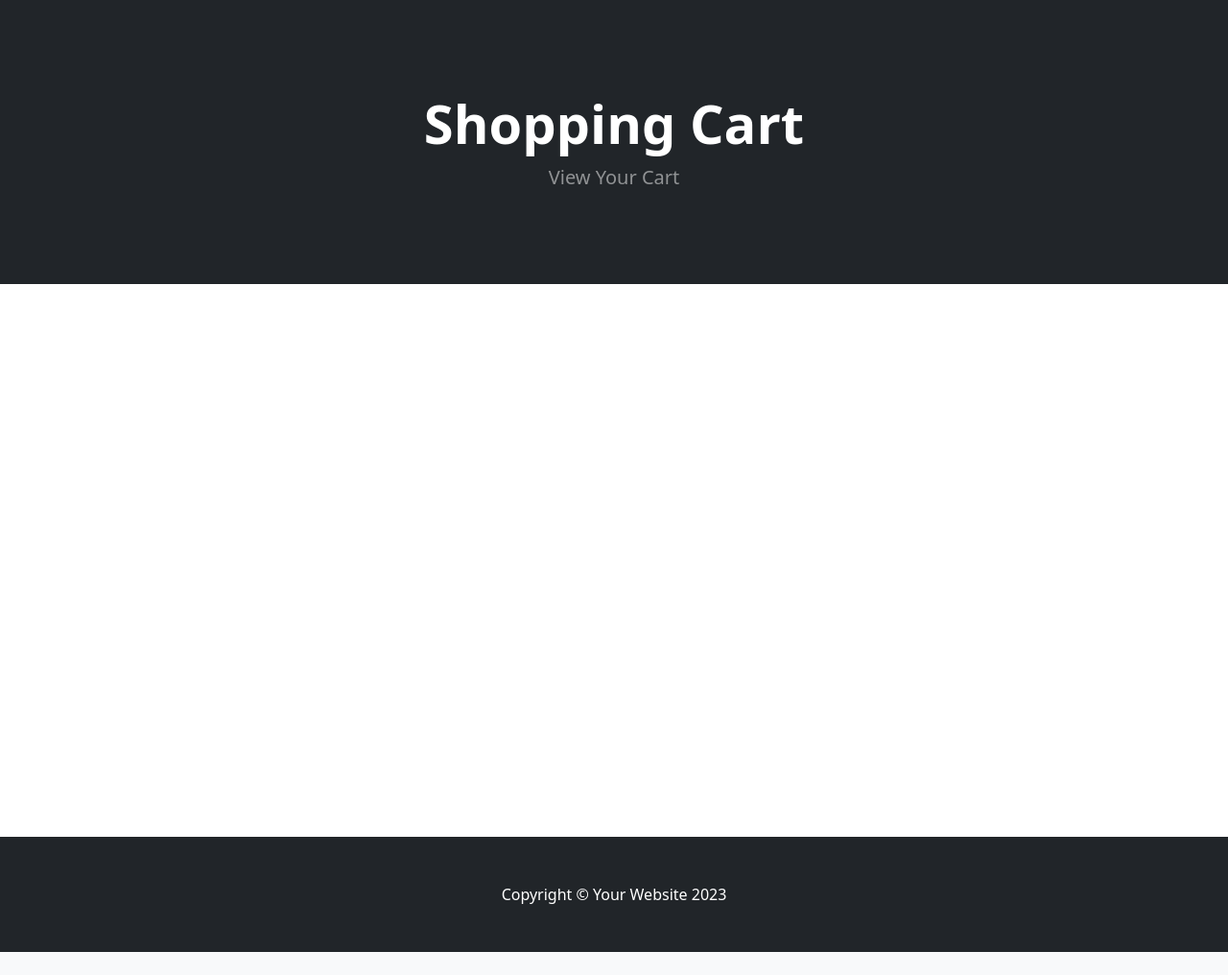
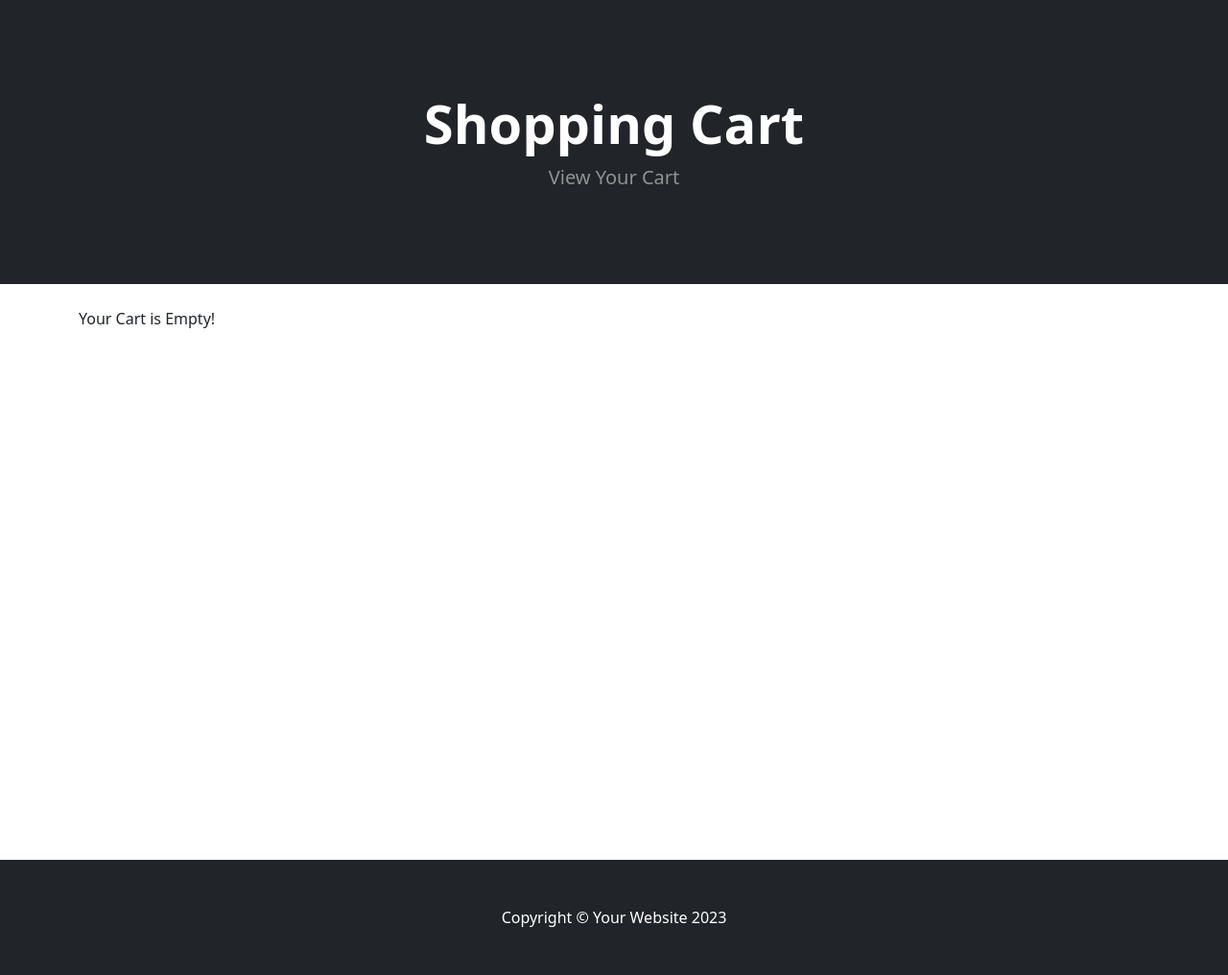
Before and after one commit to ecetinerdem/ecommerce, a Django app: page /cart/ in a window 1280 px wide. Shown: the part 57-1073 px from the top of the page at 96% size. Before the commit the page ends 1049 px from the top, so only its background shows below. Run offline with Django 5.2, Linux system fonts and the light colour scheme; some libraries are stand-ins or nearby versions.

Commit message:
cart add,update aded jqery cdn added

```diff
--- /dev/null
+++ b/ecom/cart/cart.py
@@ -0,0 +1,62 @@
+from store.models import Product
+
+
+
+class Cart():
+    def __init__(self, request):
+        self.session = request.session
+
+        #Get the current session key if it exist
+        cart = self.session.get('session_key')
+
+        #If the user is new, no session key! Create one!
+        if 'session_key' not in request.session:
+            cart = self.session['session_key'] = {}
+
+        #Make sure cart is available in all pages
+        self.cart = cart
+
+    def add(self, product, quantity):
+        product_id = str(product.id)
+        product_qty = str(quantity)
+
+        #Logic
+        if product_id in self.cart:
+            pass
+        else:
+            #self.cart[product_id] = {'price': str(product.price)}
+            self.cart[product_id] = int(product_qty)
+
+        self.session.modified = True
+
+
+    def __len__(self):
+        return len(self.cart)
+
+    def get_products(self):
+        #Get ids from cart
+        product_id = self.cart.keys()
+        #Use ids to lookup products in database model
+        products = Product.objects.filter(id__in=product_id)
+
+        #Return thoseo looked up products
+        return products
+
+    def get_quantities(self):
+        quantities = self.cart
+        return quantities
+
+
+    def update(self, product, quantity):
+        product_id = str(product)
+        product_qty = int(quantity)
+
+        #Get cart
+        shopping_cart = self.cart
+        #Update Dictionary/cart
+        shopping_cart[product_id] = product_qty
+
+        self.session.modified = True
+
+        updated_cart = self.cart
+        return updated_cart
--- /dev/null
+++ b/ecom/cart/context_processors.py
@@ -0,0 +1,7 @@
+from .cart import Cart
+
+#Create context processors so cart would work every page
+
+def cart(request):
+    #Return the default data from the cart
+    return {'cart': Cart(request)}
--- a/ecom/cart/templates/cart_summary.html
+++ b/ecom/cart/templates/cart_summary.html
@@ -13,5 +13,119 @@
         </div>
     </div>
 </header>
+<br/>
+
+<div class="container">
+{% if cart_products %}
+    {% for product in cart_products %}
+
+    <div class="card mb-3">
+        <div class="row g-0">
+          <div class="col-md-4">
+            <img src="{{ product.image.url }}" class="img-fluid rounded-start" alt="...">
+          </div>
+          <div class="col-md-8">
+            <div class="card-body">
+              <center>
+              <h5 class="card-title">{{ product.name }}</h5>
+              <br/>
+              <p class="card-text justified">{{ product.description }}</p>
+
+              {% if product.is_sale %}
+              <div class="d-flex justify-content-center small text-warning mb-2">
+                      <div class="bi-star-fill"></div>
+                      &nbsp;&nbsp;Sale!&nbsp;&nbsp;
+                      <div class="bi-star-fill"></div>
+                      </div>
+
+                      <!-- Product price-->
+                      <strike>
+                      ${{ product.price }}
+                      </strike>
+                      &nbsp;
+                      ${{ product.sale_price }}
+
+
+
+              {% else %}
+                  ${{ product.price }}
+
+              {% endif %}
+                  <br/><br/>
+      <div class="row justify-content-center">
+          <div class="col-md-2">Quantity:</div>
+                      <div class="col-md-2">
+                      <select class="form-select form-select-sm" id="select{{product.id}}">
+
+                          {% for key, value in quantities.items %}
+                            {% if key == product.id|slugify %}
+
+                            <option selected>{{ value }}</option>
+
+                            {% endif %}
+
+                          {% endfor %}
+
+                        <option value="1">1</option>
+                        <option value="2">2</option>
+                        <option value="3">3</option>
+                        <option value="4">4</option>
+                        <option value="5">5</option>
+                      </select>
+                      </div>
+                  </div>
+                  <br/><br/>
+              <a href="{% url 'home'%}" class="btn btn-secondary">Back to Shopping</a>
+              <button type="button" data-index="{{product.id}}" class="btn btn-secondary update-cart">Update</button>
+
+          </center>
+            </div>
+          </div>
+        </div>
+      </div>
+      <br/><br/><br/>
+
+    {% endfor %}
+{%else %}
+Your Cart is Empty!
 <br/><br/><br/><br/><br/><br/><br/><br/><br/><br/><br/><br/><br/><br/><br/><br/><br/><br/><br/><br/><br/><br/><br/><br/>
+</div>
+{% endif %}
+
+
+
+<script>
+  // Update Cart
+  $(document).on('click', '.update-cart', function(e){
+      e.preventDefault();
+      // grab the product id
+      var productid = $(this).data('index');
+
+      $.ajax({
+      type: 'POST',
+      url: '{% url 'cart_update' %}',
+      data: {
+        product_id: $(this).data('index'),
+        product_qty: $('#select' + productid + ' option:selected').text(),
+        csrfmiddlewaretoken: '{{ csrf_token }}',
+        action: 'post'
+      },
+      success: function(json){
+          //console.log(json)
+          //document.getElementById("cart_quantity").textContent = json.qty
+          location.reload();
+      },
+
+      error: function(xhr, errmsg, err){
+
+      }
+
+
+      });
+
+  })
+
+
+</script>
+
 {% endblock %}
--- a/ecom/cart/views.py
+++ b/ecom/cart/views.py
@@ -1,14 +1,38 @@
-from django.shortcuts import render
+from django.shortcuts import render, get_object_or_404, redirect
+from .cart import Cart
+from store.models import Product
+from django.http import JsonResponse
 
 # Create your views here.
 
 
 def cart_summary(request):
-    return render(request, "cart_summary.html", {})
+    #Get the cart
+    cart = Cart(request)
+    cart_products = cart.get_products
+    quantities = cart.get_quantities
+    return render(request, "cart_summary.html", {"cart_products":cart_products, "quantities": quantities})
 
 
 def cart_add(request):
-    pass
+    #Get the Cart
+    cart = Cart(request)
+    #test for post
+    if request.POST.get('action') == 'post':
+        #Get stuff
+        product_id = int(request.POST.get('product_id'))
+        product_qty = int(request.POST.get('product_qty'))
+        #Lookup product in DB
+        product = get_object_or_404(Product, id=product_id)
+        #Save to a session
+        cart.add(product=product, quantity=product_qty)
+        #Get cart quantity
+        cart_quantity = cart.__len__()
+
+        #Return response
+        #response = JsonResponse({'Product Name: ': product.name})
+        response = JsonResponse({'qty: ': cart_quantity})
+        return response
 
 
 def cart_delete(request):
@@ -16,4 +40,13 @@ def cart_delete(request):
 
 
 def cart_update(request):
-    pass
+    cart = Cart(request)
+    if request.POST.get('action') == 'post':
+        #Get stuff
+        product_id = int(request.POST.get('product_id'))
+        product_qty = int(request.POST.get('product_qty'))
+
+        cart.update(product=product_id, quantity=product_qty)
+        response = JsonResponse({'qty': product_qty})
+        return response
+        #return redirect('cart_summary')
--- a/ecom/ecom/settings.py
+++ b/ecom/ecom/settings.py
@@ -65,6 +65,7 @@ TEMPLATES = [
                 'django.template.context_processors.request',
                 'django.contrib.auth.context_processors.auth',
                 'django.contrib.messages.context_processors.messages',
+                'cart.context_processors.cart',
             ],
         },
     },
--- a/ecom/store/templates/base.html
+++ b/ecom/store/templates/base.html
@@ -15,6 +15,7 @@
         <link href="https://cdn.jsdelivr.net/npm/bootstrap-icons@1.5.0/font/bootstrap-icons.css" rel="stylesheet" />
         <!-- Core theme CSS (includes Bootstrap)-->
         <link href="{% static 'css/styles.css' %}" rel="stylesheet" />
+        <script src="https://code.jquery.com/jquery-3.7.1.min.js" integrity="sha256-/JqT3SQfawRcv/BIHPThkBvs0OEvtFFmqPF/lYI/Cxo=" crossorigin="anonymous"></script>
     </head>
     <body>
         {% include 'navbar.html' %}
--- a/ecom/store/templates/navbar.html
+++ b/ecom/store/templates/navbar.html
@@ -34,7 +34,7 @@
                         <a href="{% url 'cart_summary' %}" class="btn btn-outline-dark">
                             <i class="bi-cart-fill me-1"></i>
                             Cart
-                            <span class="badge bg-dark text-white ms-1 rounded-pill">0</span>
+                            <span class="badge bg-dark text-white ms-1 rounded-pill" id="cart_quantity">{{ cart|length }}</span>
                         </a>
                     </form>
                 </div>
```
Also changed, not shown: ecom/store/templates/product.html (+68 -9 lines), ecom/db.sqlite3, ecom/store/views.py (line endings or trailing spaces).
